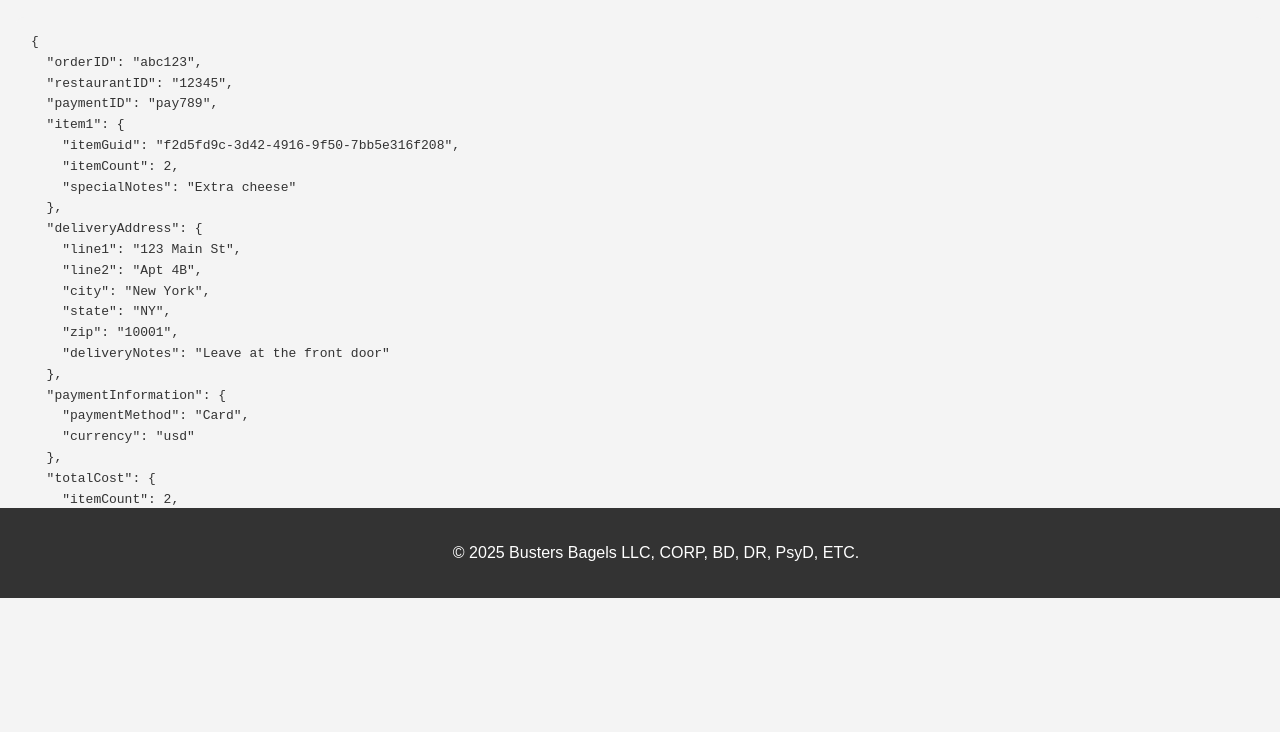
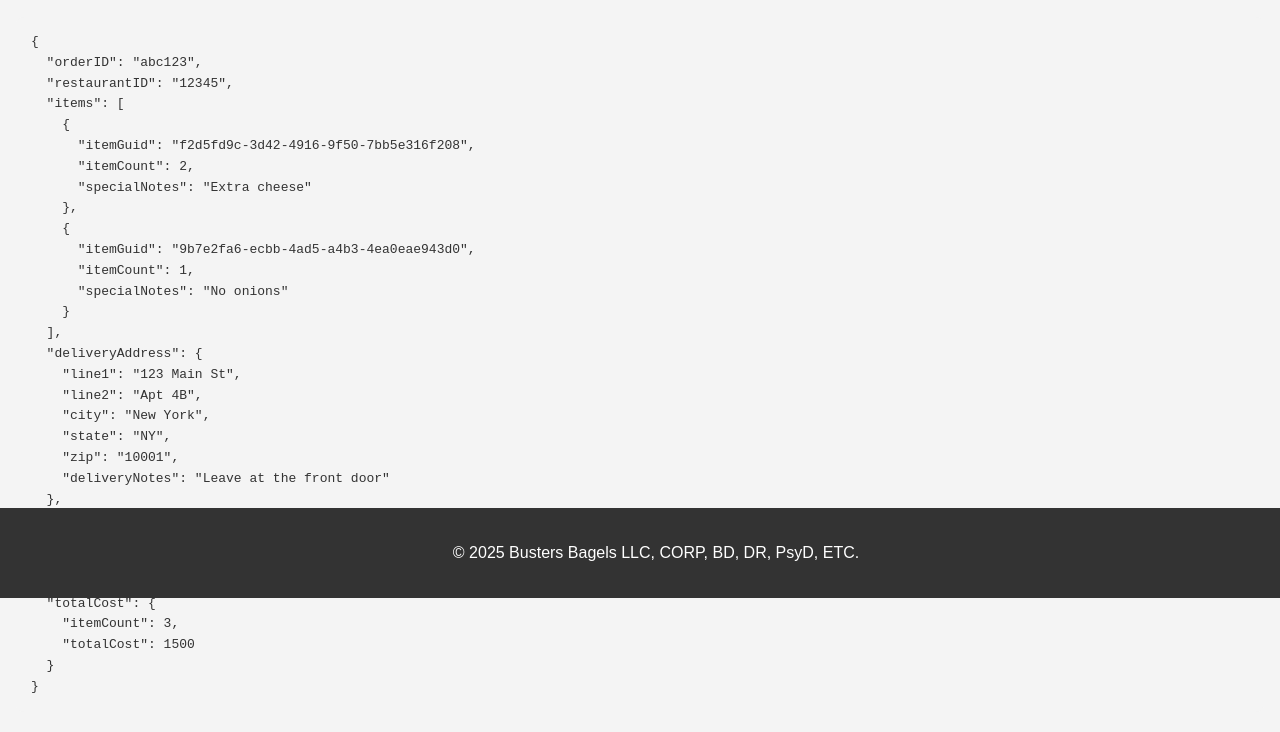
Before and after one commit to henrybuster/henrybuster.github.io, a plain HTML site: page orders.html in a window 1280 px wide. Shown: the part 202-934 px from the top of the page. Before the commit the page ends 819 px from the top, so only its background shows below. Drawn offline with Linux system fonts and the light colour scheme.

Commit message:
updating orders structure

```diff
--- a/orders.html
+++ b/orders.html
@@ -40,12 +40,18 @@
     const jsonData = {
   "orderID": "abc123",
   "restaurantID": "12345",
-  "paymentID": "pay789",
-  "item1": {
-    "itemGuid": "f2d5fd9c-3d42-4916-9f50-7bb5e316f208",
-    "itemCount": 2,
-    "specialNotes": "Extra cheese"
-  },
+  "items": [
+    {
+      "itemGuid": "f2d5fd9c-3d42-4916-9f50-7bb5e316f208",
+      "itemCount": 2,
+      "specialNotes": "Extra cheese"
+    },
+    {
+      "itemGuid": "9b7e2fa6-ecbb-4ad5-a4b3-4ea0eae943d0",
+      "itemCount": 1,
+      "specialNotes": "No onions"
+    }
+  ],
   "deliveryAddress": {
     "line1": "123 Main St",
     "line2": "Apt 4B",
@@ -56,11 +62,11 @@
   },
   "paymentInformation": {
     "paymentMethod": "Card",
-    "currency": "usd",
+    "currency": "usd"
   },
   "totalCost": {
-    "itemCount": 2,
-    "totalCost": 1000
+    "itemCount": 3,
+    "totalCost": 1500
   }
 };
 
```
